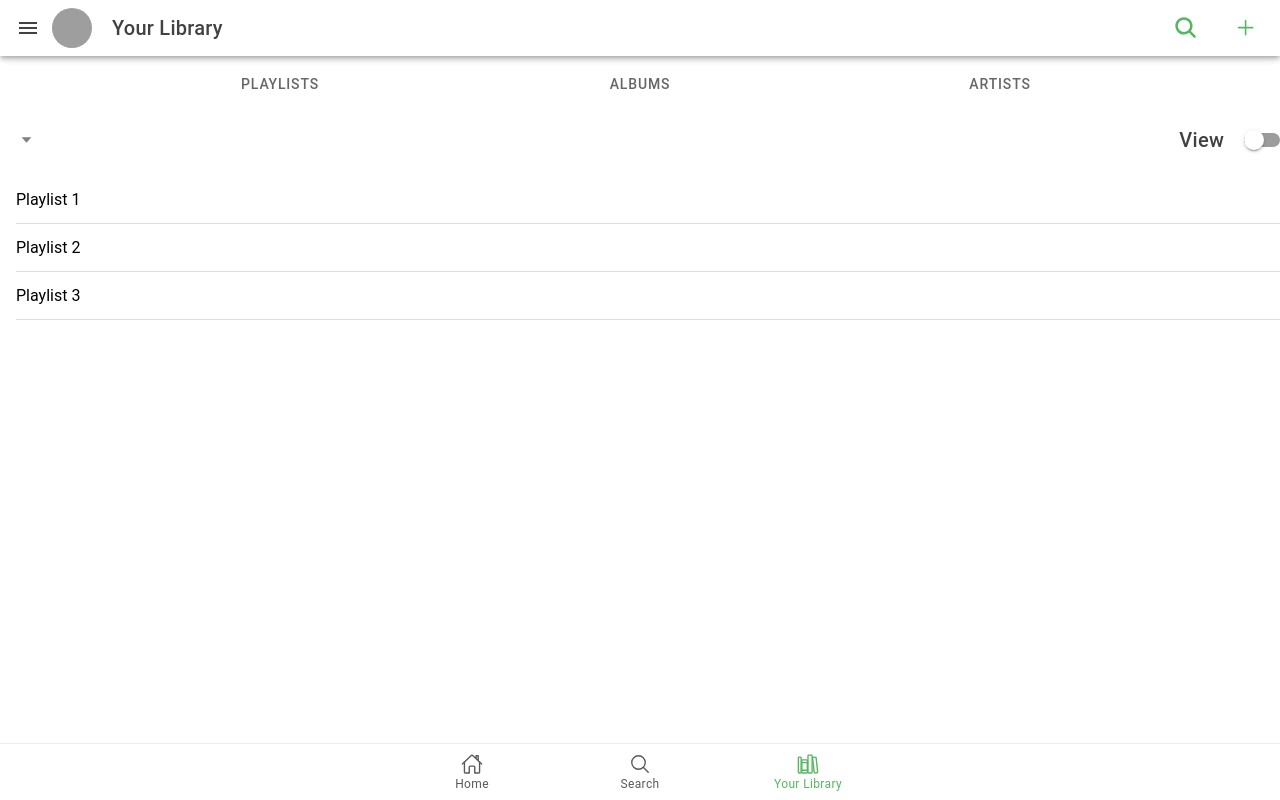
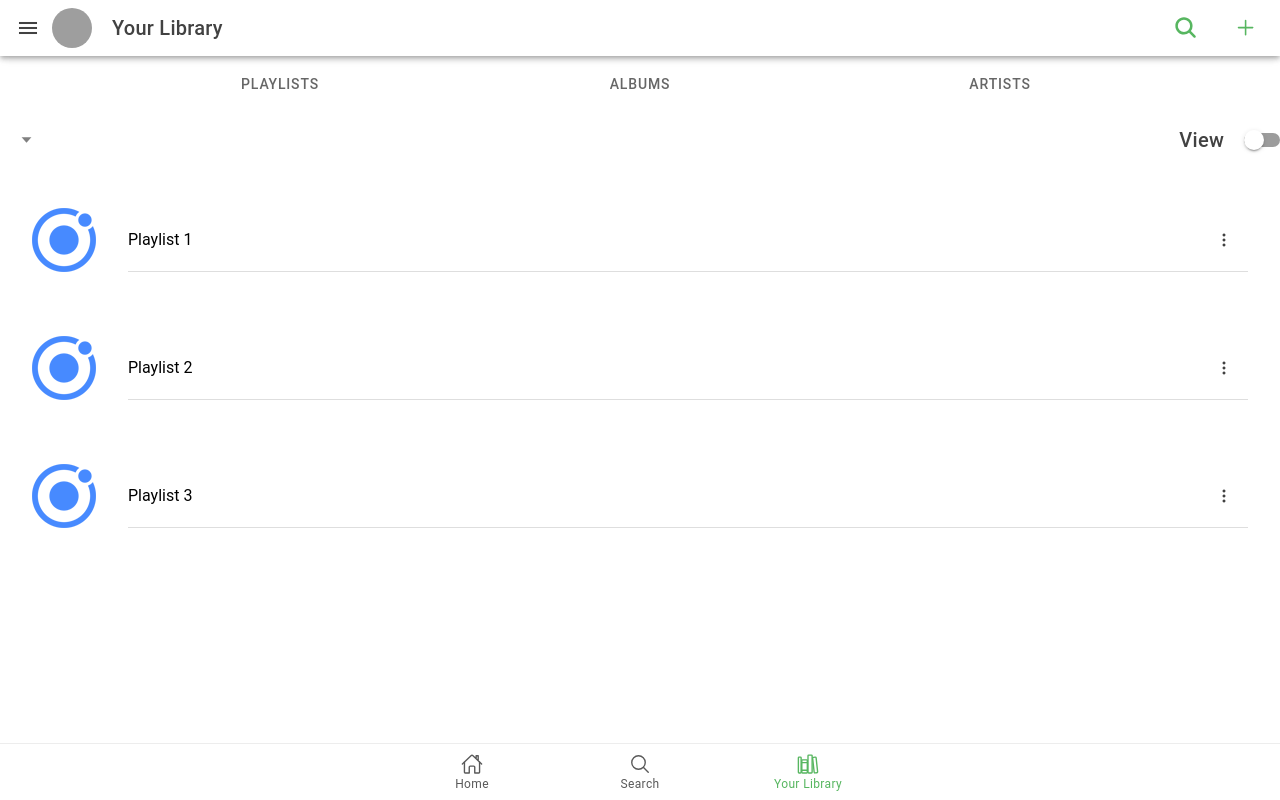
Before and after one commit to Pkoobz/Spotify-Project, a React (Vite) app in the folder Spotifyproject/: page /YourLibrary in a window 1280 px wide. Built offline with nearby package versions, Linux system fonts and the light colour scheme; grey boxes are pictures that could not be loaded.

Commit message:
Update YourLibrary.tsx

```diff
--- a/Spotifyproject/src/pages/YourLibrary.tsx
+++ b/Spotifyproject/src/pages/YourLibrary.tsx
@@ -1,8 +1,13 @@
 import { IonAlert, IonAvatar, IonBackButton, IonButton, IonButtons, IonCard, IonCardContent, IonCardHeader, IonCardTitle, IonCheckbox, IonCol, IonContent, IonHeader, IonIcon, IonImg, IonInput, IonItem, IonItemGroup, IonLabel, IonList, IonMenuButton, IonModal, IonPage, IonRow, IonSegment, IonSegmentButton, IonSelect, IonSelectOption, IonTitle, IonToggle, IonToolbar } from '@ionic/react';
 import './Tab3.css';
-import { search, add } from 'ionicons/icons';
+import { search, add, ellipsisVerticalCircle, ellipsisVerticalOutline } from 'ionicons/icons';
 import { useEffect, useRef, useState } from 'react';
 import { OverlayEventDetail } from '@ionic/core/components';
+import { Swiper, SwiperSlide } from 'swiper/react';
+import 'swiper/css';
+import 'swiper/css/navigation';
+import 'swiper/css/pagination';
+import 'swiper/css/scrollbar';
 
 const Tab3: React.FC = () => {
   const [selectedSegment, setSelectedSegment] = useState<string>('playlists');
@@ -115,11 +120,13 @@ const Tab3: React.FC = () => {
             <IonCol>
               {data.map((user) => (
                 <>
-                  <IonCard className='ion-padding'>
+                  <IonCard className='ion-text-center ion-padding'>
                     <IonCardHeader>
-                      <IonAvatar>
-                        <IonImg src='../public/favicon.png' />
-                      </IonAvatar>
+                      <div id="a">
+                        <IonAvatar>
+                          <IonImg src='../public/favicon.png' />
+                        </IonAvatar>
+                      </div>
                     </IonCardHeader>
                     <IonCardTitle>{user.username}</IonCardTitle>
                     <IonCardContent>{user.testimonial}</IonCardContent>
@@ -180,9 +187,17 @@ const Tab3: React.FC = () => {
             </IonToolbar>
             <IonList>
               {playlists.map((playlist) => (
-                <IonItem key={playlist.id} routerLink={`/playlist/${playlist.id}`}>
+                <>
+                <IonItem key={playlist.id} routerLink={`/playlist/${playlist.id}`} className='ion-padding'>
+                  <IonButtons slot='start'>
+                    <IonImg src='../public/favicon.png' />
+                  </IonButtons>
                   <IonLabel>{playlist.name}</IonLabel>
+                  <IonButtons slot='end'>
+                    <IonIcon icon={ellipsisVerticalOutline} />
+                  </IonButtons>
                 </IonItem>
+                </>
               ))}
             </IonList>
           </>
```
